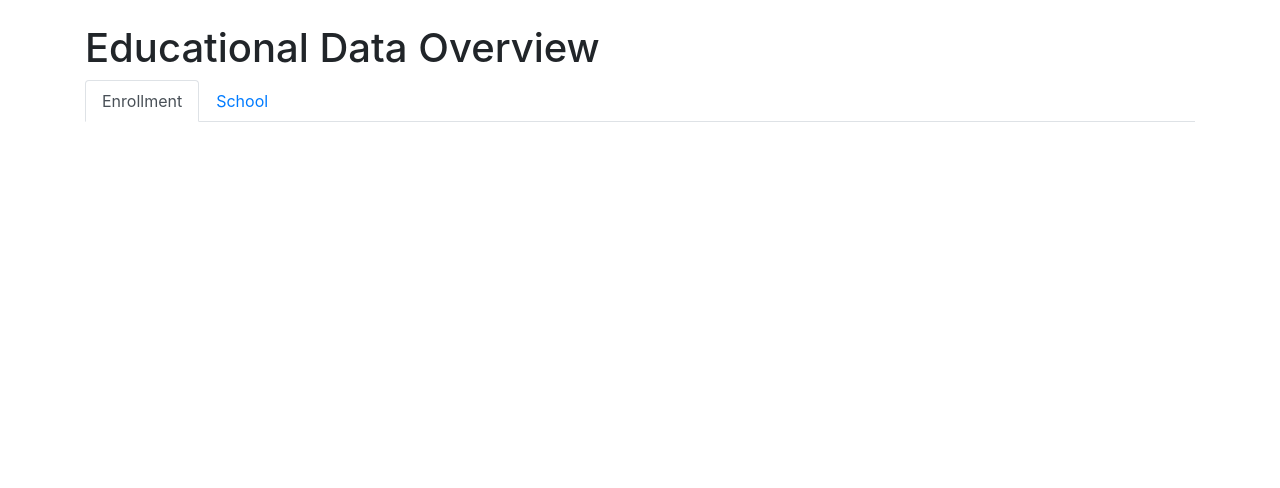
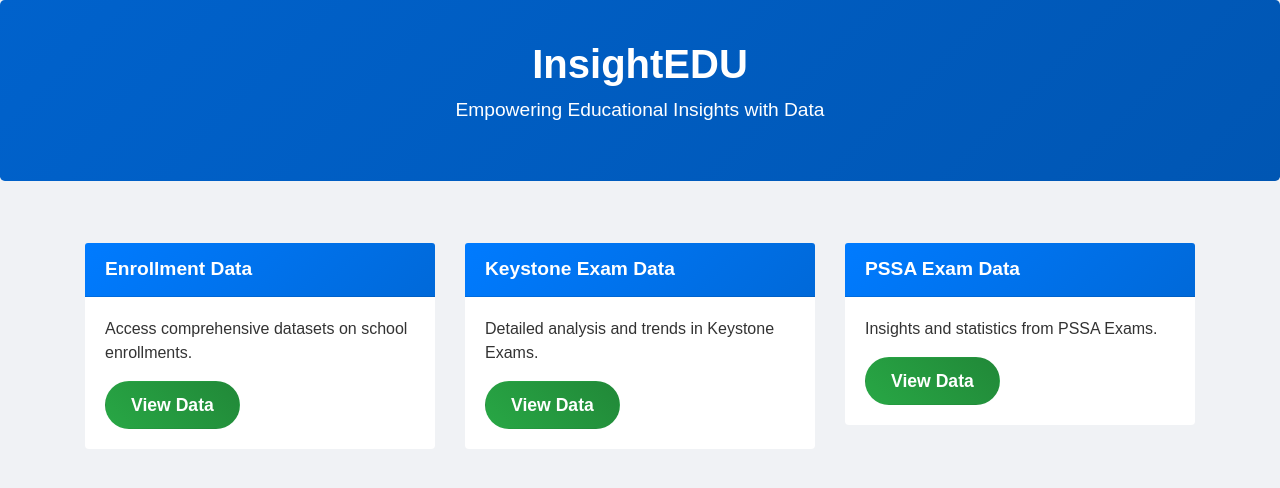
Before and after one commit to andrew-th/insightedu, a Django app: template myproject/myapp/templates/myapp/view_data.html in a window 1280 px wide. Shown: the top 488 px of the page. Run offline with Django 4.2, Linux system fonts and the light colour scheme; the template is opened without the code that fills it, so the values that code supplies are empty; some libraries are stand-ins or nearby versions.

Commit message:
updates on the front end

```diff
--- a/myproject/myapp/templates/myapp/view_data.html
+++ b/myproject/myapp/templates/myapp/view_data.html
@@ -8,45 +8,135 @@
     <!-- Bootstrap CSS -->
     <link rel="stylesheet" href="https://stackpath.bootstrapcdn.com/bootstrap/4.3.1/css/bootstrap.min.css" crossorigin="anonymous">
 
-    <title>InsightEDU - Educational Data</title>
+    <!-- Custom CSS -->
+    <style>
+        /* Body styling */
+        body {
+            font-family: 'Arial', sans-serif;
+            background-color: #f0f2f5;
+            color: #333;
+            margin: 0;
+            padding: 0;
+        }
+
+        /* Jumbotron styling */
+        .jumbotron {
+            background: linear-gradient(135deg, #0062cc, #0056b3); /* Modern gradient */
+            color: #ffffff;
+            padding: 40px 0;
+        }
+
+        .jumbotron h1 {
+            font-weight: bold;
+        }
+
+        .jumbotron p {
+            font-size: 1.2rem;
+        }
+
+        /* Custom button styling */
+        .btn-custom {
+            background: linear-gradient(45deg, #28a745, #218838); /* Green gradient */
+            color: #ffffff;
+            border-radius: 30px;
+            padding: 10px 25px;
+            font-size: 1.1rem;
+            font-weight: bold;
+            transition: background-color 0.3s ease;
+        }
+
+        .btn-custom:hover {
+            background: linear-gradient(45deg, #218838, #1e7e34); /* Darker green gradient */
+            color: #ffffff;
+            text-decoration: none;
+        }
+
+        /* Card styling */
+        .card {
+            margin-bottom: 20px;
+            border: none;
+        }
+
+        .card-header {
+            background: linear-gradient(135deg, #007bff, #0069d9); /* Blue gradient */
+            color: #fff;
+            font-size: 1.2rem;
+            font-weight: bold;
+        }
+
+        .card-body p {
+            font-size: 1rem;
+        }
+
+        /* Container styling */
+        .container {
+            padding-top: 30px;
+        }
+
+        /* Footer styling */
+        .footer {
+            background: linear-gradient(135deg, #0062cc, #0056b3); /* Footer gradient */
+            color: #fff;
+            text-align: center;
+            padding: 10px 0;
+            position: relative;
+            bottom: 0;
+            width: 100%;
+        }
+    </style>
+
+    <title>InsightEDU</title>
 </head>
 <body>
-    <div class="container mt-4">
-        <h1>Educational Data Overview</h1>
 
-        <!-- Nav tabs -->
-        <ul class="nav nav-tabs" id="dataTabs" role="tablist">
-            <li class="nav-item">
-                <a class="nav-link active" id="enrollment-tab" data-toggle="tab" href="#enrollment" role="tab" aria-controls="enrollment" aria-selected="true">Enrollment</a>
-            </li>
-            <li class="nav-item">
-                <a class="nav-link" id="school-tab" data-toggle="tab" href="#school" role="tab" aria-controls="school" aria-selected="false">School</a>
-            </li>
-            <!-- Add other tabs here -->
-        </ul>
+    <!-- Jumbotron Section -->
+    <div class="jumbotron text-center">
+        <h1>InsightEDU</h1>
+        <p>Empowering Educational Insights with Data</p>
+    </div>
 
-        <!-- Tab panes -->
-        <div class="tab-content" id="dataTabsContent">
-            <!-- Enrollment Data Pane -->
-            <div class="tab-pane fade show active" id="enrollment" role="tabpanel" aria-labelledby="enrollment-tab">
-                <!-- Table for Enrollment Data -->
-                <!-- Your table structure goes here -->
+    <!-- Main Content Container -->
+    <div class="container">
+        <!-- Data Viewing and Comparison Section -->
+        <div class="row">
+            <!-- Enrollment Data Card -->
+            <div class="col-md-4">
+                <div class="card">
+                    <div class="card-header">Enrollment Data</div>
+                    <div class="card-body">
+                        <p>Access comprehensive datasets on school enrollments.</p>
+                        <a class="btn btn-custom" href="/enrollment_data/">View Data</a>
+                    </div>
+                </div>
             </div>
 
-            <!-- School Data Pane -->
-            <div class="tab-pane fade" id="school" role="tabpanel" aria-labelledby="school-tab">
-                <!-- Table for School Data -->
-                <!-- Your table structure goes here -->
+            <!-- Keystone Exam Data Card -->
+            <div class="col-md-4">
+                <div class="card">
+                    <div class="card-header">Keystone Exam Data</div>
+                    <div class="card-body">
+                        <p>Detailed analysis and trends in Keystone Exams.</p>
+                        <a class="btn btn-custom" href="/keystone_data/">View Data</a>
+                    </div>
+                </div>
             </div>
 
-            <!-- Add other data panes here -->
+            <!-- PSSA Exam Data Card -->
+            <div class="col-md-4">
+                <div class="card">
+                    <div class="card-header">PSSA Exam Data</div>
+                    <div class="card-body">
+                        <p>Insights and statistics from PSSA Exams.</p>
+                        <a class="btn btn-custom" href="/pssa_data/">View Data</a>
+                    </div>
+                </div>
+            </div>
         </div>
+
+        <!-- Other existing sections... -->
     </div>
 
     <!-- Optional JavaScript -->
-    <!-- jQuery first, then Popper.js, then Bootstrap JS -->
-    <script src="https://code.jquery.com/jquery-3.3.1.slim.min.js" crossorigin="anonymous"></script>
-    <script src="https://cdnjs.cloudflare.com/ajax/libs/popper.js/1.14.7/umd/popper.min.js" crossorigin="anonymous"></script>
-    <script src="https://stackpath.bootstrapcdn.com/bootstrap/4.3.1/js/bootstrap.min.js" crossorigin="anonymous"></script>
+    <!-- Existing JavaScript links... -->
 </body>
 </html>
--- a/myproject/myapp/urls.py
+++ b/myproject/myapp/urls.py
@@ -9,5 +9,6 @@ urlpatterns = [
     path('data/', views.display_table1_data, name='display_table1_data'),
     path('examp/', views.display_pssa_exam_data, name='display_pssa_exam_data'),
     path('keystone/', views.display_keystone_exam_data, name='display_keystone_exam_data'),
-    path('district/', views.display_district_data, name='display_district_data')
+    path('district/', views.display_district_data, name='display_district_data'),
+    path('view_data/', views.view_data, name='view_data')
 ]
--- a/myproject/myapp/views.py
+++ b/myproject/myapp/views.py
@@ -23,6 +23,10 @@ def index_view(request):
     data = Enrollment.objects.all()  # Fetch all records from Enrollment
     return render(request, 'myapp/index.html', {'data': data})
 
+def view_data(request):
+    data = Enrollment.objects.all()  # Fetch all records from Enrollment
+    return render(request, 'myapp/view_data.html', {'data': data})
+
 def compare_view(request):
     return render(request, 'myapp/compare.html')
 
--- a/myproject/myproject/myapp/templates/index.html
+++ b/myproject/myproject/myapp/templates/index.html
@@ -23,7 +23,8 @@
         <div class="col-md-6">
           <h2>View Educational Data</h2>
           <p>Access comprehensive data sets on various schools and districts to understand educational landscapes.</p>
-          <a class="btn btn-success" href="view_data.html" role="button">View Data</a>
+          <a class="btn btn-success" href="/view_data/" role="button">View Data</a>
+          <a class="btn btn-success" href="/view_data/" role="button">View Data</a>
         </div>
 
         <!-- Data Comparison Section -->
```
Also changed, not shown: myproject/myapp/templates/myapp/index.html (+6 -6 lines), 4 other files.
